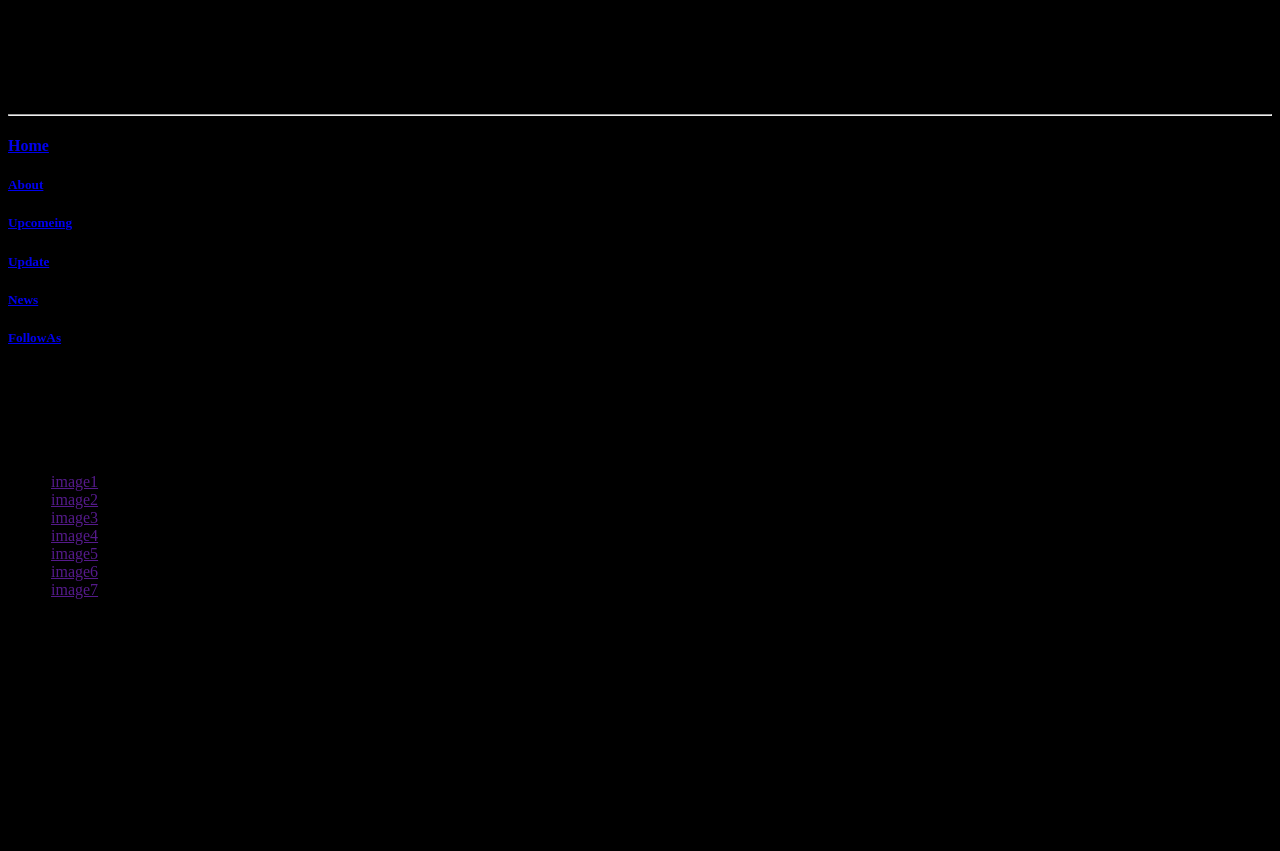
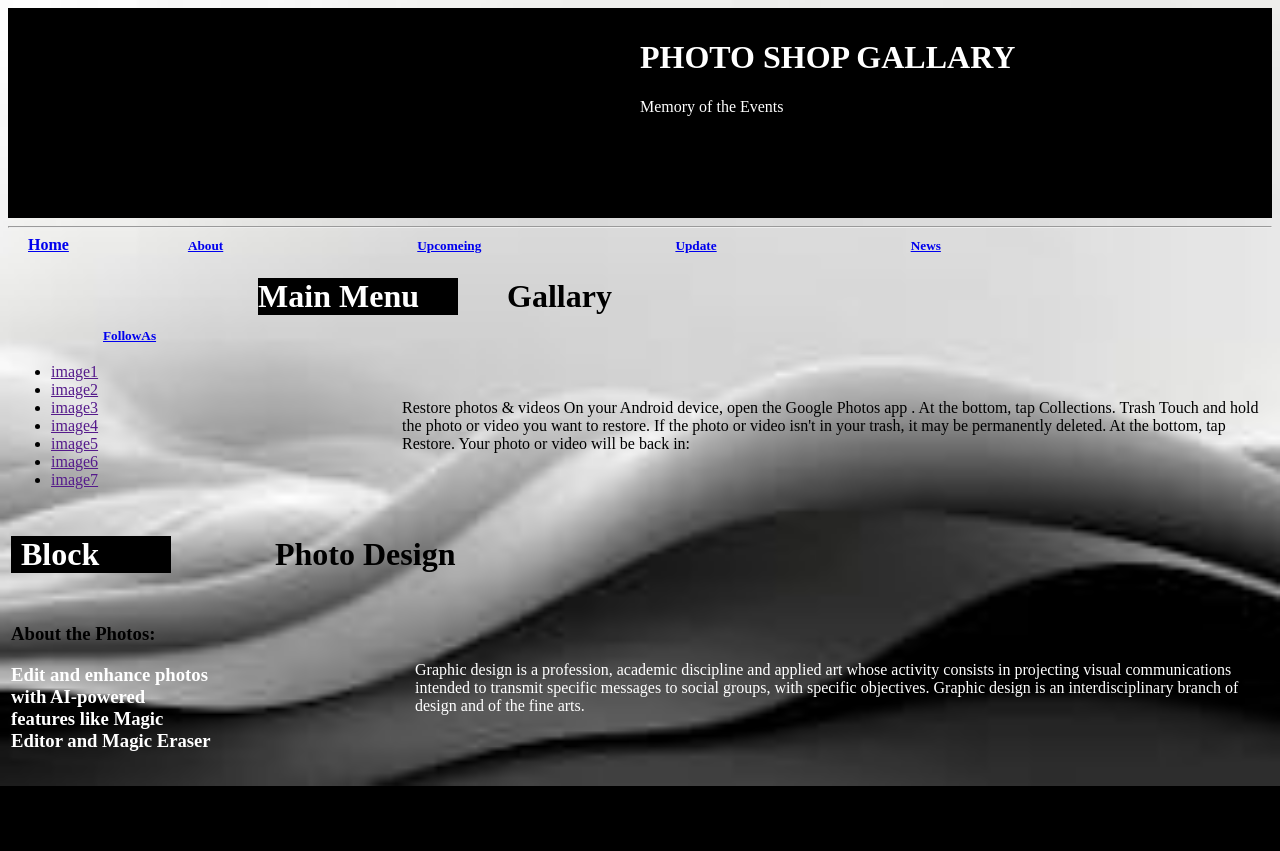
Before and after one commit to asmkuC2S37118/testing.renga, a plain HTML site: page gp.html in a window 1280 px wide. After the commit the page ends 800 px from the top, so only its background shows below. Drawn offline with Linux system fonts and the light colour scheme.

Commit message:
Update style.css

```diff
--- a/style.css
+++ b/style.css
@@ -101,4 +101,95 @@ nav .menu{
 .center .btns button::first-child:hover{
     background: #fff;
     color: #000;
+}div {
+    background-color: black;
+    color: white;
+    height: 200px;
+    padding-top: 10px;
 }
+
+.three {
+    color: white;
+    padding-left: 50%;
+}
+
+.six {
+    color: white;
+    padding-left: 50%;
+}
+
+h4 {
+
+    color: black;
+    display: inline;
+    padding: 20px;
+}
+
+h5 {
+    color: black;
+    display: inline;
+    padding: 95px;
+
+
+}
+
+.one {
+    padding-right: 20px;
+}
+
+.two {
+    background-color: black;
+    color: white;
+    width: 200px;
+    margin-inline-end: 45px;
+
+}
+
+.four {
+    background-color: black;
+    color: white;
+    width: 150px;
+    padding-left: 10px;
+}
+
+.five {
+    color: white;
+    width: 200px;
+}
+
+.seven {
+    color: black;
+
+    padding-left: 10Opx;
+
+
+}
+
+.eight {
+    color: black;
+    padding-left: 300px;
+
+}
+
+table {
+    display: inline-block;
+}
+
+.ten {
+    color: white;
+    padding-left: 200px;
+}
+
+.to {
+    color: black;
+    padding-left: 100px;
+}
+
+body {
+    background-image: url('mu.jpg');
+    background-repeat: no-repeat;
+    background-position: center;
+    background-size: cover;
+
+
+    }
```
